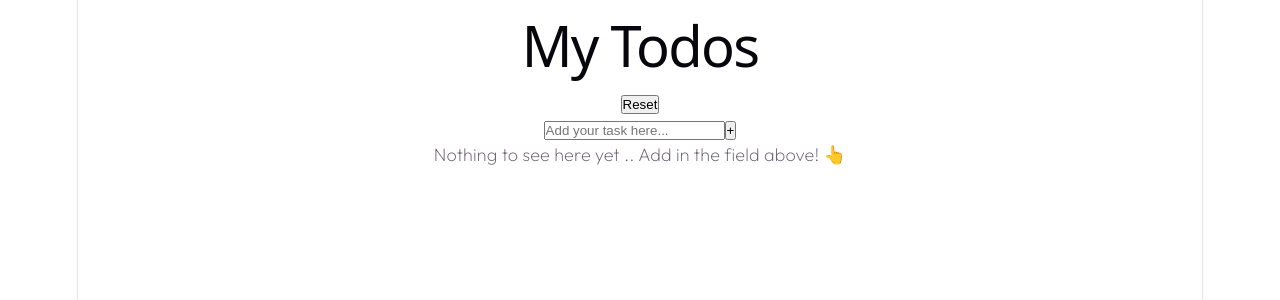
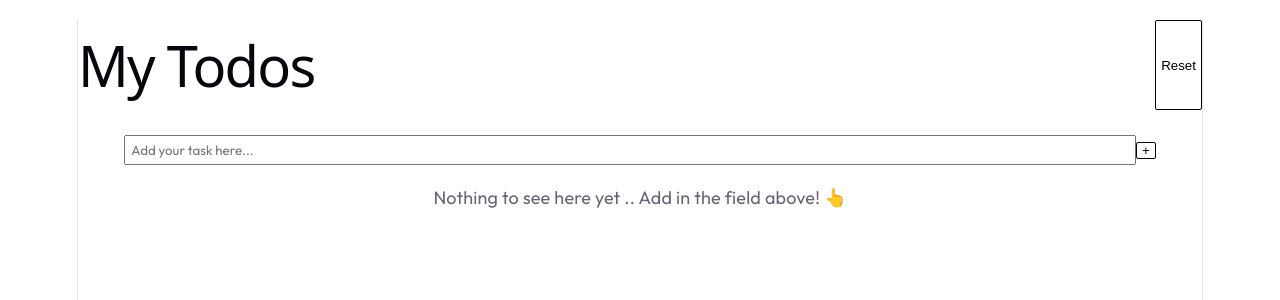
Before and after one commit to On-KeiShe/react-to-do-app, a React (Vite) app: page / in a window 1280 px wide. Shown: the top 300 px of the page. Built offline with nearby package versions, Linux system fonts and the light colour scheme.

Commit message:
Added styling to header and adder components

```diff
--- a/src/App.css
+++ b/src/App.css
@@ -1,12 +1,17 @@
 * {
-  margin: 0;
+  margin: 0px;
   padding: 0;
   box-sizing: border-box;
 }
 
 body {
 font-family: outfit;
-font-weight: 200;
-text-align: center;
+margin:20px;
+}
 
+button {
+  background-color: white;
+  border: solid 1px;
+  border-radius: 2px;
+  padding:00px 5px;
 }
--- a/src/components/Adder/Adder.css
+++ b/src/components/Adder/Adder.css
@@ -0,0 +1,10 @@
+input {
+width:90%;
+font-family: outfit;
+padding:5px;
+margin-top:15px;
+}
+
+button{
+  padding:6px 10px;
+}
--- a/src/components/Adder/Adder.jsx
+++ b/src/components/Adder/Adder.jsx
@@ -1,3 +1,4 @@
+import '../Adder/Adder.css'
 import { useState } from "react"
 
 const Adder = ({tasks, setTasks}) =>{
--- a/src/components/Header/Header.css
+++ b/src/components/Header/Header.css
@@ -0,0 +1,7 @@
+.header {
+  display:flex;
+  flex-direction:row;
+  margin-bottom:10px;
+  justify-content:space-between;
+  align-content: center;
+}
--- a/src/components/Header/Header.jsx
+++ b/src/components/Header/Header.jsx
@@ -1,3 +1,4 @@
+import '../Header/Header.css'
 
 const Header = ({ setTasks }) => {
 const handleReset = ()=> {
--- a/src/components/List/List.css
+++ b/src/components/List/List.css
@@ -0,0 +1,3 @@
+p{
+  margin-top:20px;
+}
--- a/src/components/List/List.jsx
+++ b/src/components/List/List.jsx
@@ -1,3 +1,4 @@
+import '../List/List.css'
 import ListItem from "../ListItem/ListItem"
 import Adder from "../Adder/Adder"
 
```
